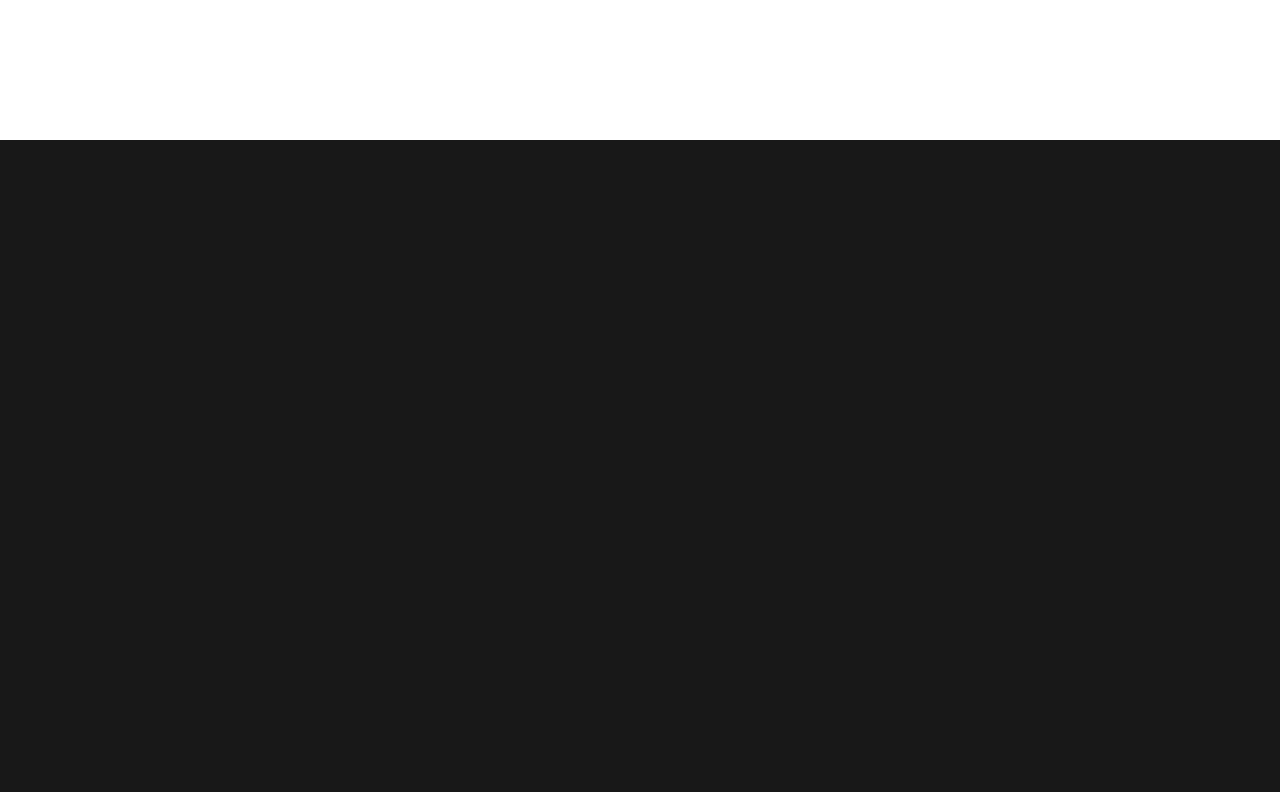
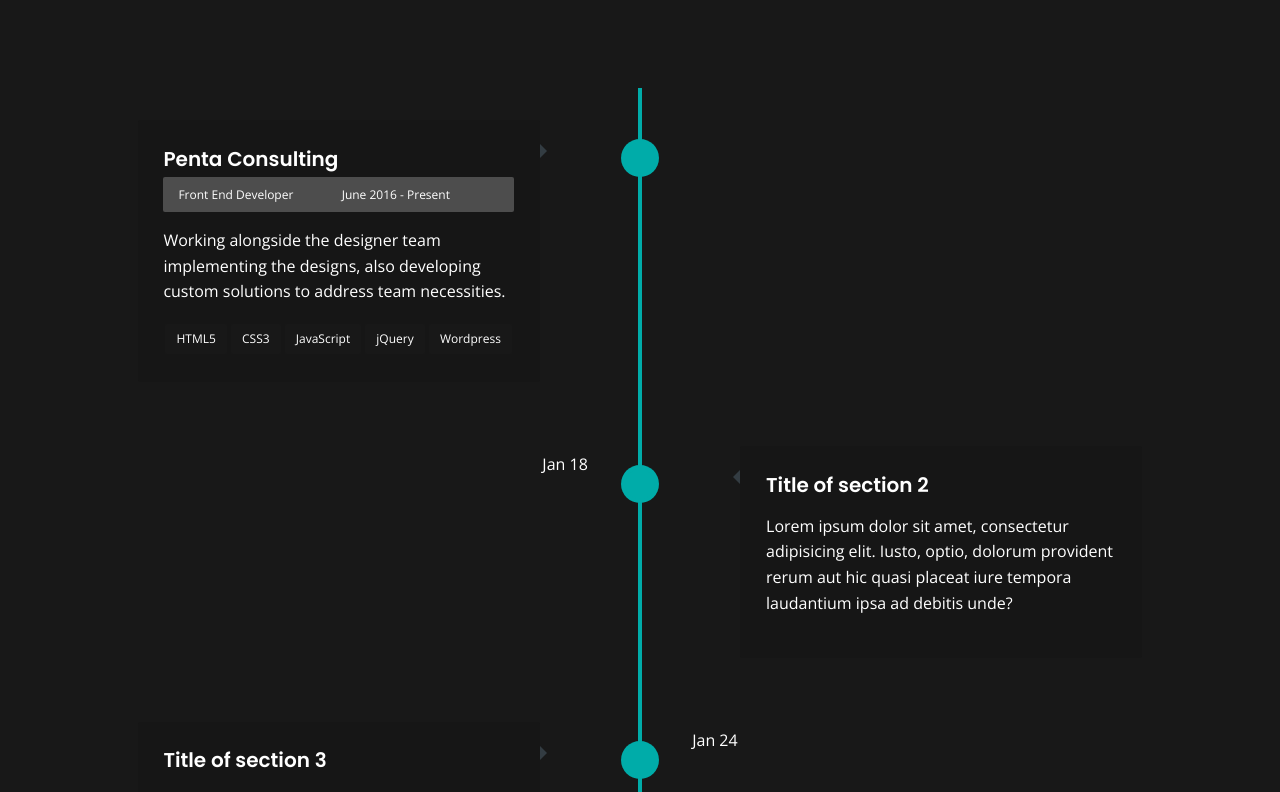
Before and after one commit to MarianRusoiu99/extf, a Next.js app: page /our-process in a window 1280 px wide. Before the commit this address had no page. Shown: the part 660-1452 px from the top of the page. Before the commit the page ends 800 px from the top, so only its background shows below. Built offline with nearby package versions, Linux system fonts and the light colour scheme.

Commit message:
our process page added

```diff
--- a/components/Header/index.jsx
+++ b/components/Header/index.jsx
@@ -119,6 +119,11 @@ export default function Header({ variant }) {
                     <li>
                       <Link href="/careers" onClick={() => setMobileToggle(false)}>
                         Careers
+                      </Link>
+                    </li>
+                    <li>
+                      <Link href="/our-process" onClick={() => setMobileToggle(false)}>
+                        Our Process
                       </Link>
                     </li>
                     {/* <li className="menu-item-has-children">
--- /dev/null
+++ b/components/OurProcess/index.jsx
@@ -0,0 +1,94 @@
+import React from 'react'
+
+
+
+function OurProcess() {
+  return (
+    <>
+    <section id="cd-timeline" class="cd-container">
+		<div class="cd-timeline-block">
+			<div class="cd-timeline-img cd-picture">
+			</div>
+
+			<div class="cd-timeline-content">
+				<h2>Penta Consulting</h2>
+        <div class="timeline-content-info">
+          <span class="timeline-content-info-title">
+            <i class="fa fa-certificate" aria-hidden="true"></i>
+            Front End Developer
+          </span>
+          <span class="timeline-content-info-date">
+            <i class="fa fa-calendar-o" aria-hidden="true"></i>
+            June 2016 - Present
+          </span>
+        </div>
+				<p>Working alongside the designer team implementing the designs, also developing custom solutions to address team necessities.</p>
+        <ul class="content-skills">
+        <li>HTML5</li>
+        <li>CSS3</li>
+        <li>JavaScript</li>
+        <li>jQuery</li>
+        <li>Wordpress</li>
+        </ul>
+			</div>
+		</div>
+
+		<div class="cd-timeline-block">
+			<div class="cd-timeline-img cd-movie">
+			</div>
+
+			<div class="cd-timeline-content">
+				<h2>Title of section 2</h2>
+				<p>Lorem ipsum dolor sit amet, consectetur adipisicing elit. Iusto, optio, dolorum provident rerum aut hic quasi placeat iure tempora laudantium ipsa ad debitis unde?</p>
+				<span class="cd-date">Jan 18</span>
+			</div>
+            		</div>
+
+		<div class="cd-timeline-block">
+			<div class="cd-timeline-img cd-picture">
+			</div>
+
+			<div class="cd-timeline-content">
+				<h2>Title of section 3</h2>
+				<p>Lorem ipsum dolor sit amet, consectetur adipisicing elit. Excepturi, obcaecati, quisquam id molestias eaque asperiores voluptatibus cupiditate error assumenda delectus odit similique earum voluptatem doloremque dolorem ipsam quae rerum quis. Odit, itaque, deserunt corporis vero ipsum nisi eius odio natus ullam provident pariatur temporibus quia eos repellat consequuntur perferendis enim amet quae quasi repudiandae sed quod veniam dolore possimus rem voluptatum eveniet eligendi quis fugiat aliquam sunt similique aut adipisci.</p>
+				<span class="cd-date">Jan 24</span>
+			</div>
+		</div>
+
+		<div class="cd-timeline-block">
+			<div class="cd-timeline-img cd-location">
+			</div>
+
+			<div class="cd-timeline-content">
+				<h2>Title of section 4</h2>
+				<p>Lorem ipsum dolor sit amet, consectetur adipisicing elit. Iusto, optio, dolorum provident rerum aut hic quasi placeat iure tempora laudantium ipsa ad debitis unde? Iste voluptatibus minus veritatis qui ut.</p>
+				<span class="cd-date">Feb 14</span>
+			</div>
+		</div>
+
+		<div class="cd-timeline-block">
+			<div class="cd-timeline-img cd-location">
+			</div>
+
+			<div class="cd-timeline-content">
+				<h2>Title of section 5</h2>
+				<p>Lorem ipsum dolor sit amet, consectetur adipisicing elit. Iusto, optio, dolorum provident rerum.</p>
+				<span class="cd-date">Feb 18</span>
+			</div>
+		</div>
+
+		<div class="cd-timeline-block">
+			<div class="cd-timeline-img cd-movie">
+			</div>
+
+			<div class="cd-timeline-content">
+				<h2>Final Section</h2>
+				<p>This is the content of the last section</p>
+				<span class="cd-date">Feb 26</span>
+			</div>
+		</div>
+	</section>     </>
+  )
+}
+
+export default OurProcess
--- /dev/null
+++ b/pages/our-process/index.jsx
@@ -0,0 +1,38 @@
+import { Icon } from '@iconify/react';
+import Head from 'next/head';
+import React from 'react';
+import Div from '../../components/Div';
+import Layout from '../../components/Layout';
+import PageHeading from '../../components/PageHeading';
+import SectionHeading from '../../components/SectionHeading';
+import Spacing from '../../components/Spacing';
+import ContactInfoWidget from '../../components/Widget/ContactInfoWidget';
+import OurProcess from "../../components/OurProcess"
+
+export default function Contact() {
+  return (
+    <>
+      <Head>
+        <title>Contact</title>
+        <meta name="description" content="Generated by create next app" />
+        <link rel="icon" href="/favicon.ico" />
+      </Head>
+      <Layout>
+        <PageHeading
+          title="Contact Us"
+          bgSrc="/images/contact_hero_bg.jpeg"
+          pageLinkText="Contact"
+        />
+        <Spacing lg="150" md="80" />
+        <Div className="container">
+
+            <OurProcess/>
+
+
+
+        </Div>
+
+      </Layout>
+    </>
+  );
+}
--- a/styles/globals.scss
+++ b/styles/globals.scss
@@ -23,3 +23,4 @@
 @import 'shortcode/timeline';
 @import 'shortcode/footer';
 @import 'shortcode/estimate';
+@import 'shortcode/ourprocess'
--- /dev/null
+++ b/styles/shortcode/ourprocess.scss
@@ -0,0 +1,235 @@
+.cd-container {
+    width: 100%;
+
+    margin: 0 auto;
+
+    padding: 0 10%;
+    border-radius: 2px;
+  }
+  .cd-container::after {
+    content: '';
+    display: table;
+    clear: both;
+  }
+
+  /* --------------------------------
+
+  Main components
+
+  -------------------------------- */
+
+
+  #cd-timeline {
+    position: relative;
+    padding: 2em 0;
+    margin-top: 2em;
+    margin-bottom: 2em;
+  }
+  #cd-timeline::before {
+    content: '';
+    position: absolute;
+    top: 0;
+    left: 25px;
+    height: 100%;
+    width: 4px;
+    background: $accent;
+  }
+  @media only screen and (min-width: 1170px) {
+    #cd-timeline {
+      margin-top: 3em;
+      margin-bottom: 3em;
+    }
+    #cd-timeline::before {
+      left: 50%;
+      margin-left: -2px;
+    }
+  }
+
+  .cd-timeline-block {
+    position: relative;
+    margin: 2em 0;
+  }
+  .cd-timeline-block:after {
+    content: "";
+    display: table;
+    clear: both;
+  }
+  .cd-timeline-block:first-child {
+    margin-top: 0;
+  }
+  .cd-timeline-block:last-child {
+    margin-bottom: 0;
+  }
+  @media only screen and (min-width: 1170px) {
+    .cd-timeline-block {
+      margin: 4em 0;
+    }
+    .cd-timeline-block:first-child {
+      margin-top: 0;
+    }
+    .cd-timeline-block:last-child {
+      margin-bottom: 0;
+    }
+  }
+
+  .cd-timeline-img {
+    position: absolute;
+    top: 8px;
+    left: 12px;
+    width: 30px;
+    height: 30px;
+    border-radius: 50%;
+    box-shadow: 0 0 0 4px $accent;
+  }
+  .cd-timeline-img {
+    background: $accent;
+  }
+  @media only screen and (min-width: 1170px) {
+    .cd-timeline-img {
+      width: 30px;
+      height: 30px;
+      left: 50%;
+      margin-left: -15px;
+      margin-top: 15px;
+      /* Force Hardware Acceleration in WebKit */
+      -webkit-transform: translateZ(0);
+      -webkit-backface-visibility: hidden;
+    }
+  }
+
+  .cd-timeline-content {
+    position: relative;
+    margin-left: 60px;
+    margin-right: 30px;
+    background: $black;
+    border-radius: 2px;
+    padding: 1em;
+    .timeline-content-info {
+      background: $border;
+      padding: 5px 10px;
+      color: $white;
+      font-size: 12px;
+
+      border-radius: 2px;
+      i {
+        margin-right: 5px;
+      }
+      .timeline-content-info-title, .timeline-content-info-date {
+        width: calc(50% - 2px);
+        display: inline-block;
+      }
+      @media (max-width: 500px) {
+        .timeline-content-info-title, .timeline-content-info-date {
+          display: block;
+          width:100%;
+        }
+      }
+    }
+    .content-skills {
+      font-size: 12px;
+      padding:0;
+      margin-bottom: 0;
+      display:flex;
+      flex-wrap: wrap;
+      justify-content: center;
+      li {
+        background: $gray;
+        border-radius: 2px;
+        display: inline-block;
+        padding: 2px 10px;
+        color: $white;
+        margin: 3px 2px;
+        text-align: center;
+        flex-grow: 1;
+      }
+    }
+  }
+  .cd-timeline-content:after {
+    content: "";
+    display: table;
+    clear: both;
+  }
+  .cd-timeline-content h2 {
+    color: $white;
+    margin-top:0;
+    margin-bottom: 5px;
+  }
+  .cd-timeline-content p, .cd-timeline-content .cd-date {
+    color: $white;
+    font-size: 13px;
+    font-size: 0.8125rem;
+  }
+  .cd-timeline-content .cd-date {
+    display: inline-block;
+  }
+  .cd-timeline-content p {
+    margin: 1em 0;
+    line-height: 1.6;
+  }
+
+  .cd-timeline-content::before {
+    content: '';
+    position: absolute;
+    top: 16px;
+    right: 100%;
+    height: 0;
+    width: 0;
+    border: 7px solid transparent;
+    border-right: 7px solid #333C42;
+  }
+
+  @media only screen and (min-width: 768px) {
+    .cd-timeline-content h2 {
+      font-size: 20px;
+      font-size: 1.25rem;
+    }
+    .cd-timeline-content p {
+      font-size: 16px;
+      font-size: 1rem;
+    }
+    .cd-timeline-content .cd-read-more, .cd-timeline-content .cd-date {
+      font-size: 14px;
+      font-size: 0.875rem;
+    }
+  }
+  @media only screen and (min-width: 1170px) {
+    .cd-timeline-content {
+      color: white;
+      margin-left: 0;
+      padding: 1.6em;
+      width: 36%;
+      margin: 0 5%
+    }
+    .cd-timeline-content::before {
+      top: 24px;
+      left: 100%;
+      border-color: transparent;
+      border-left-color: #333C42;
+    }
+    .cd-timeline-content .cd-date {
+      position: absolute;
+      width: 100%;
+      left: 138%;
+      top: 6px;
+      font-size: 16px;
+      font-size: 1rem;
+    }
+    .cd-timeline-block:nth-child(even) .cd-timeline-content {
+      float: right;
+    }
+    .cd-timeline-block:nth-child(even) .cd-timeline-content::before {
+      top: 24px;
+      left: auto;
+      right: 100%;
+      border-color: transparent;
+      border-right-color: #333C42;
+    }
+    .cd-timeline-block:nth-child(even) .cd-timeline-content .cd-read-more {
+      float: right;
+    }
+    .cd-timeline-block:nth-child(even) .cd-timeline-content .cd-date {
+      left: auto;
+      right: 138%;
+      text-align: right;
+    }
+  }
```
